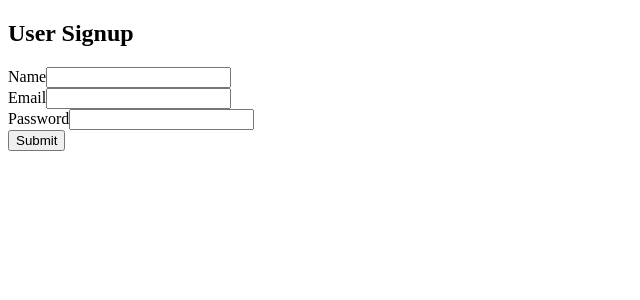
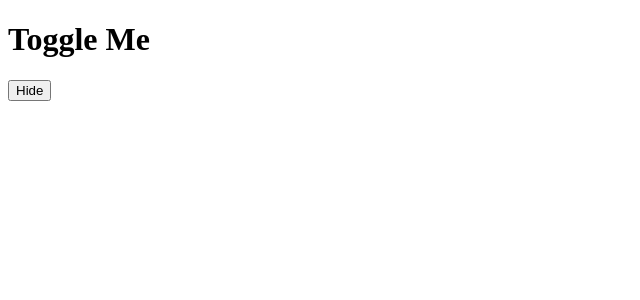
Before and after one commit to fahadPathan7/MERN-stack, a React (Vite) app in the folder vite-project/: page / in a window 1280 px wide. Shown: the top 300 px of the page, without its empty margins (0-640 px from the left). Built offline with nearby package versions, Linux system fonts and the light colour scheme.

Commit message:
react: learned about toggle

```diff
--- a/vite-project/src/App.jsx
+++ b/vite-project/src/App.jsx
@@ -4,12 +4,12 @@
 import React from 'react';
 
 // internal import
-import Formik from './components/Formik/Formik';
+import Toggle from './components/Toggle/Toggle';
 
 function App() {
   return (
     <div>
-      <Formik />
+      <Toggle />
     </div>
   );
 }
--- /dev/null
+++ b/vite-project/src/components/Toggle/Toggle.jsx
@@ -0,0 +1,13 @@
+import React, {useState} from 'react'
+
+const Toggle = () => {
+    const [toggle, setToggle] = useState(true)
+  return (
+    <div>
+        {toggle ? <h1>Toggle Me</h1> : null}
+        <button onClick={() => setToggle(!toggle)}>{toggle ? "Hide" : "Show"}</button>
+    </div>
+  )
+}
+
+export default Toggle
```
